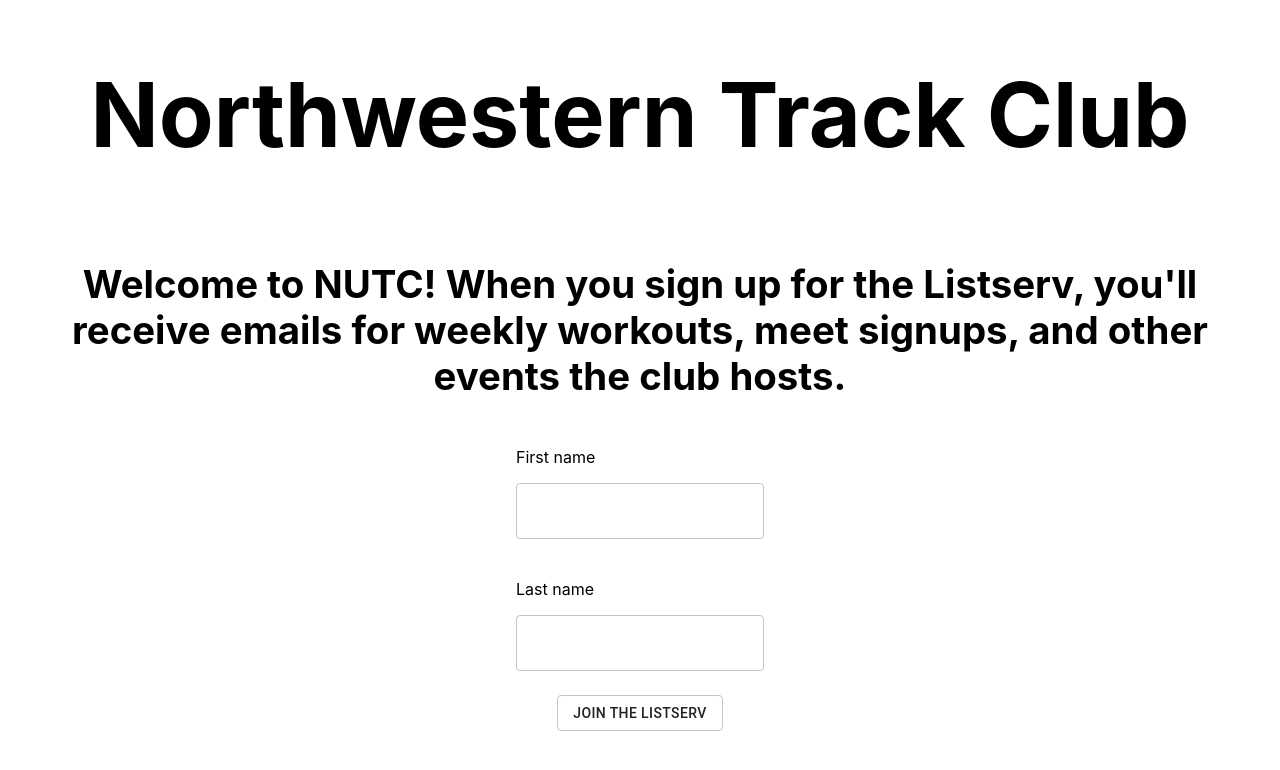
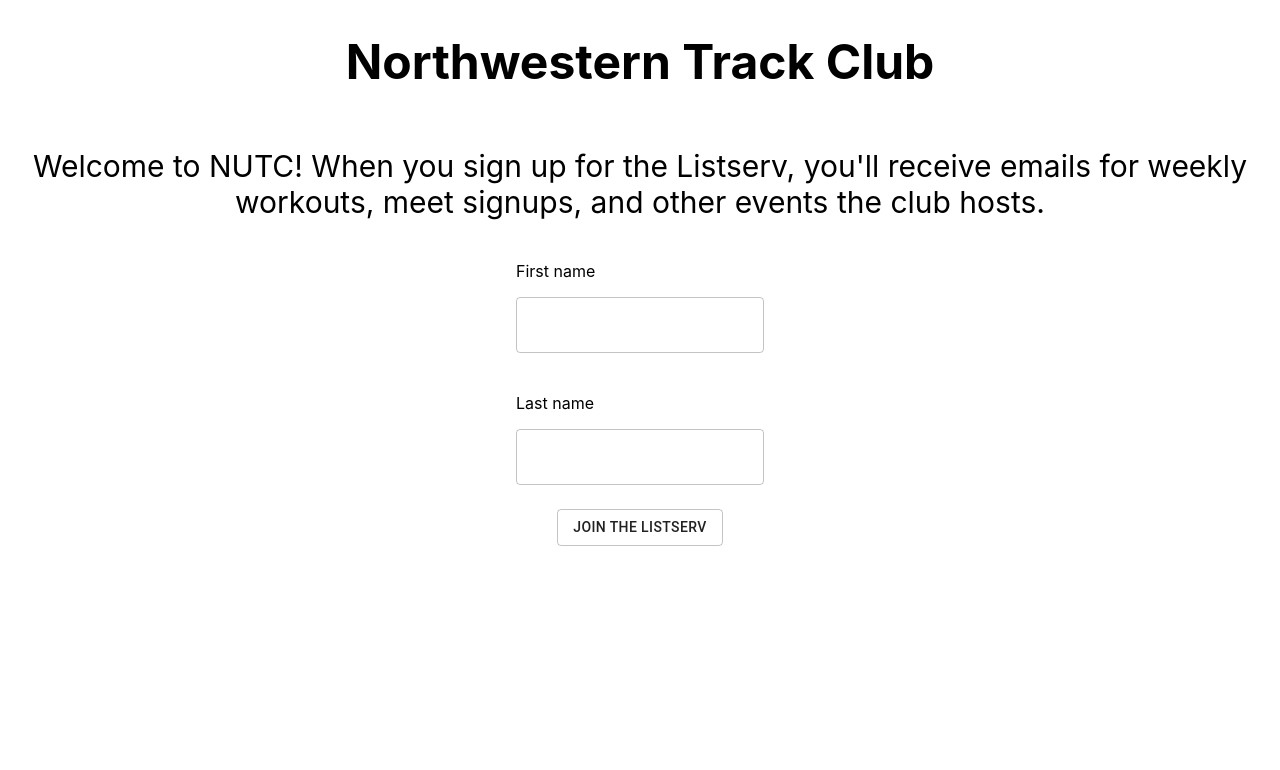
Before and after one commit to jflaboe/join-track, a React (Create React App) app: page / in a window 1280 px wide. Shown: the top 770 px of the page. Built offline with nearby package versions, Linux system fonts and the light colour scheme; what gapi-script would draw is missing.

Commit message:
fitting mobile/web with media queries

```diff
--- a/src/App.css
+++ b/src/App.css
@@ -2,13 +2,29 @@
   text-align: center;
 }
 
+
 .title {
-  font-size: 7vw;
+  font-size: 7vw
 }
 
 .description {
   font-size: 3vw;
+  font-weight: 400;
 }
+
+@media screen and (min-width: 1000px){
+  .title {
+    font-size: 48px;
+  }
+
+  .description {
+    font-size: 30px;
+    font-weight: 400;
+  }
+}
+
+
+
 
 .main {
   height: "100vh";
```
